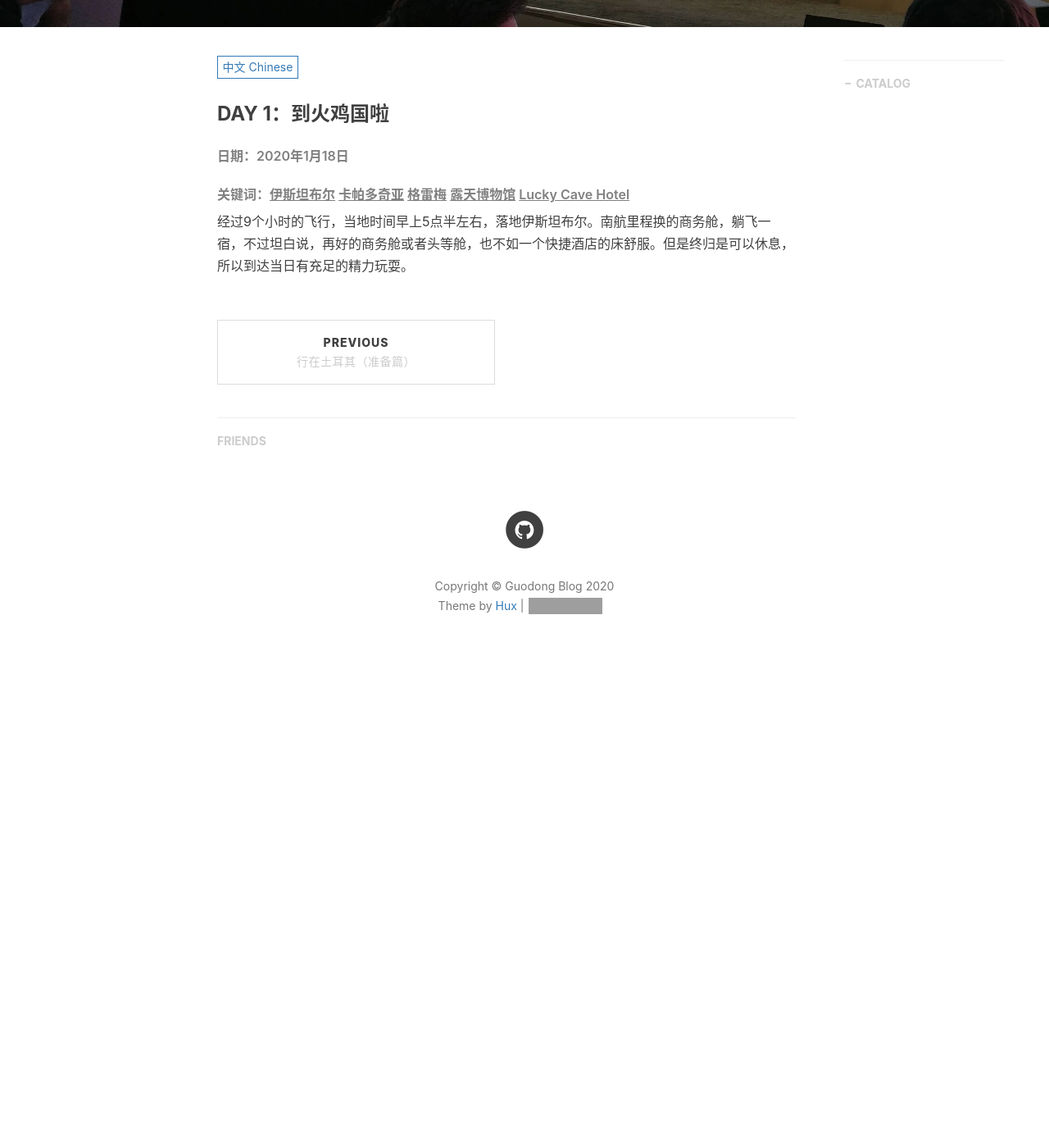
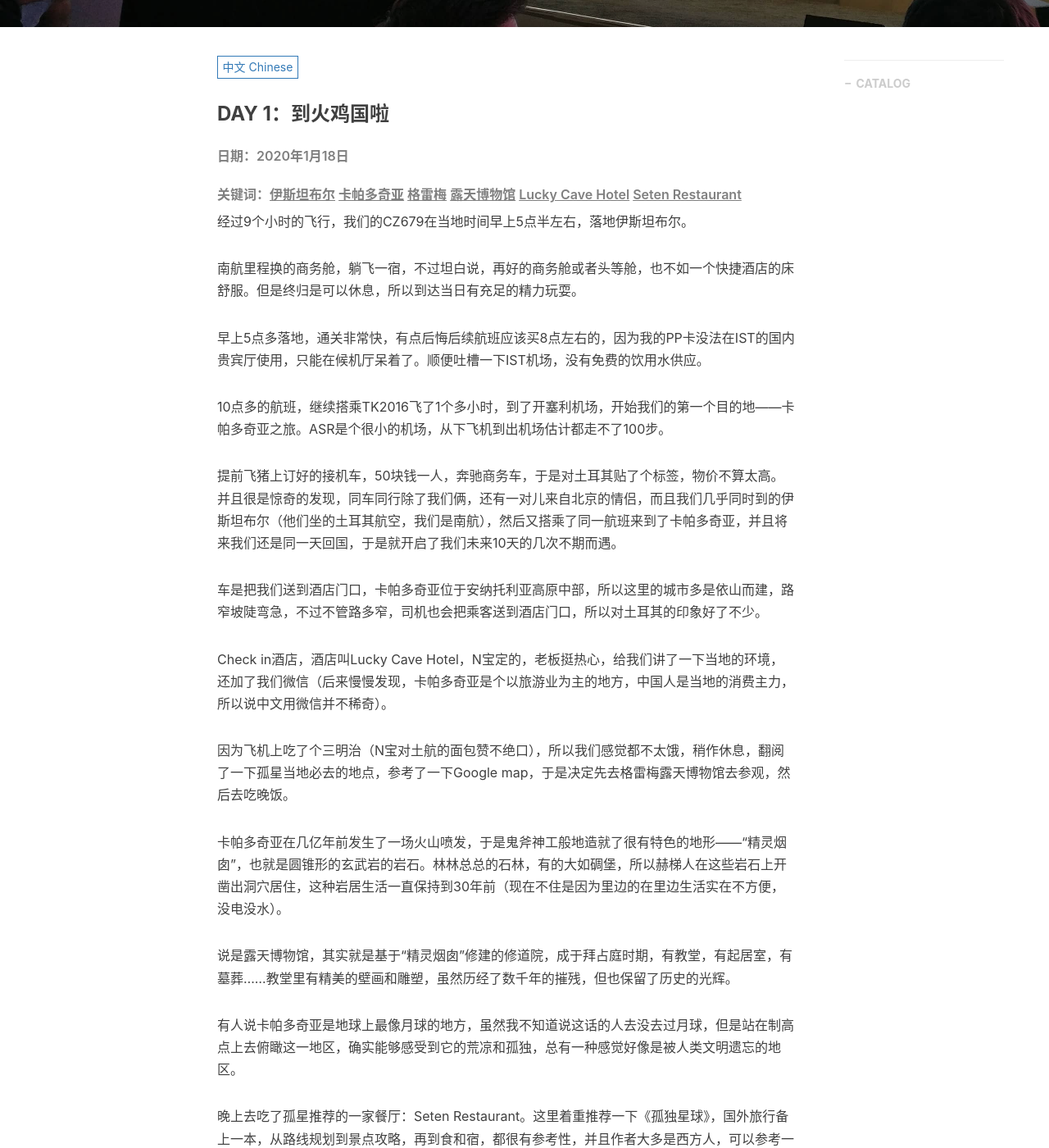
Before and after one commit to liguodong/liguodong.github.io, a Jekyll site: the page built from _posts/2020-02-03-travel-to-turkey-3.markdown, in a window 1280 px wide and 1400 px high, scrolled down 490 px. Shown: the whole window at 82% size. Built offline with Jekyll 4.4.1, drawn with Linux system fonts in a browser that asks for light colours; nearby versions of some CDN libraries; comment, search, counter and statistics services are not loaded; before the commit the page ends 1333 px from its top, so only the background shows below that; some of the changed text lies outside the part shown; grey boxes are pictures that could not be loaded.

Commit message:
new post

```diff
--- a/_posts/2020-02-03-travel-to-turkey-3.markdown
+++ b/_posts/2020-02-03-travel-to-turkey-3.markdown
@@ -18,6 +18,28 @@ tags:
 
 ###### 日期：2020年1月18日
 
-###### 关键词：<u>伊斯坦布尔</u> <u>卡帕多奇亚</u> <u>格雷梅</u> <u>露天博物馆</u> <u>Lucky Cave Hotel</u>
+###### 关键词：<u>伊斯坦布尔</u> <u>卡帕多奇亚</u> <u>格雷梅</u> <u>露天博物馆</u> <u>Lucky Cave Hotel</u> <u>Seten Restaurant</u>
 
-经过9个小时的飞行，当地时间早上5点半左右，落地伊斯坦布尔。南航里程换的商务舱，躺飞一宿，不过坦白说，再好的商务舱或者头等舱，也不如一个快捷酒店的床舒服。但是终归是可以休息，所以到达当日有充足的精力玩耍。
+经过9个小时的飞行，我们的CZ679在当地时间早上5点半左右，落地伊斯坦布尔。
+
+南航里程换的商务舱，躺飞一宿，不过坦白说，再好的商务舱或者头等舱，也不如一个快捷酒店的床舒服。但是终归是可以休息，所以到达当日有充足的精力玩耍。
+
+早上5点多落地，通关非常快，有点后悔后续航班应该买8点左右的，因为我的PP卡没法在IST的国内贵宾厅使用，只能在候机厅呆着了。顺便吐槽一下IST机场，没有免费的饮用水供应。
+
+10点多的航班，继续搭乘TK2016飞了1个多小时，到了开塞利机场，开始我们的第一个目的地——卡帕多奇亚之旅。ASR是个很小的机场，从下飞机到出机场估计都走不了100步。
+
+提前飞猪上订好的接机车，50块钱一人，奔驰商务车，于是对土耳其贴了个标签，物价不算太高。并且很是惊奇的发现，同车同行除了我们俩，还有一对儿来自北京的情侣，而且我们几乎同时到的伊斯坦布尔（他们坐的土耳其航空，我们是南航），然后又搭乘了同一航班来到了卡帕多奇亚，并且将来我们还是同一天回国，于是就开启了我们未来10天的几次不期而遇。
+
+车是把我们送到酒店门口，卡帕多奇亚位于安纳托利亚高原中部，所以这里的城市多是依山而建，路窄坡陡弯急，不过不管路多窄，司机也会把乘客送到酒店门口，所以对土耳其的印象好了不少。
+
+Check in酒店，酒店叫Lucky Cave Hotel，N宝定的，老板挺热心，给我们讲了一下当地的环境，还加了我们微信（后来慢慢发现，卡帕多奇亚是个以旅游业为主的地方，中国人是当地的消费主力，所以说中文用微信并不稀奇）。
+
+因为飞机上吃了个三明治（N宝对土航的面包赞不绝口），所以我们感觉都不太饿，稍作休息，翻阅了一下孤星当地必去的地点，参考了一下Google map，于是决定先去格雷梅露天博物馆去参观，然后去吃晚饭。
+
+卡帕多奇亚在几亿年前发生了一场火山喷发，于是鬼斧神工般地造就了很有特色的地形——“精灵烟囱”，也就是圆锥形的玄武岩的岩石。林林总总的石林，有的大如碉堡，所以赫梯人在这些岩石上开凿出洞穴居住，这种岩居生活一直保持到30年前（现在不住是因为里边的在里边生活实在不方便，没电没水）。
+
+说是露天博物馆，其实就是基于“精灵烟囱”修建的修道院，成于拜占庭时期，有教堂，有起居室，有墓葬……教堂里有精美的壁画和雕塑，虽然历经了数千年的摧残，但也保留了历史的光辉。
+
+有人说卡帕多奇亚是地球上最像月球的地方，虽然我不知道说这话的人去没去过月球，但是站在制高点上去俯瞰这一地区，确实能够感受到它的荒凉和孤独，总有一种感觉好像是被人类文明遗忘的地区。
+
+晚上去吃了孤星推荐的一家餐厅：Seten Restaurant。这里着重推荐一下《孤独星球》，国外旅行备上一本，从路线规划到景点攻略，再到食和宿，都很有参考性，并且作者大多是西方人，可以参考一下他们的口味。
```
